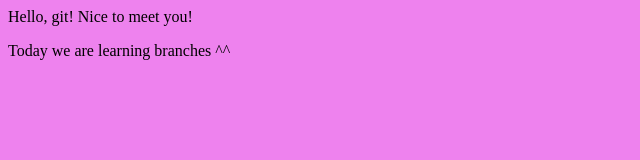
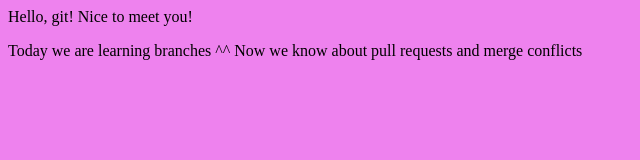
Before and after one commit to aakulgina/learn-git-itgirls, a plain HTML site: page index.html in a window 1280 px wide. Shown: the whole page, without its empty margins (0-640 px from the left). Drawn offline with Linux system fonts and the light colour scheme.

Commit message:
[Task N-1] Changed some text in html

```diff
--- a/index.html
+++ b/index.html
@@ -8,6 +8,6 @@
 </head>
 <body>
     Hello, git! Nice to meet you!
-    <p>Today we are learning branches ^^</p>
+    <p>Today we are learning branches ^^ Now we know about pull requests and merge conflicts</p>
 </body>
 </html>
```
